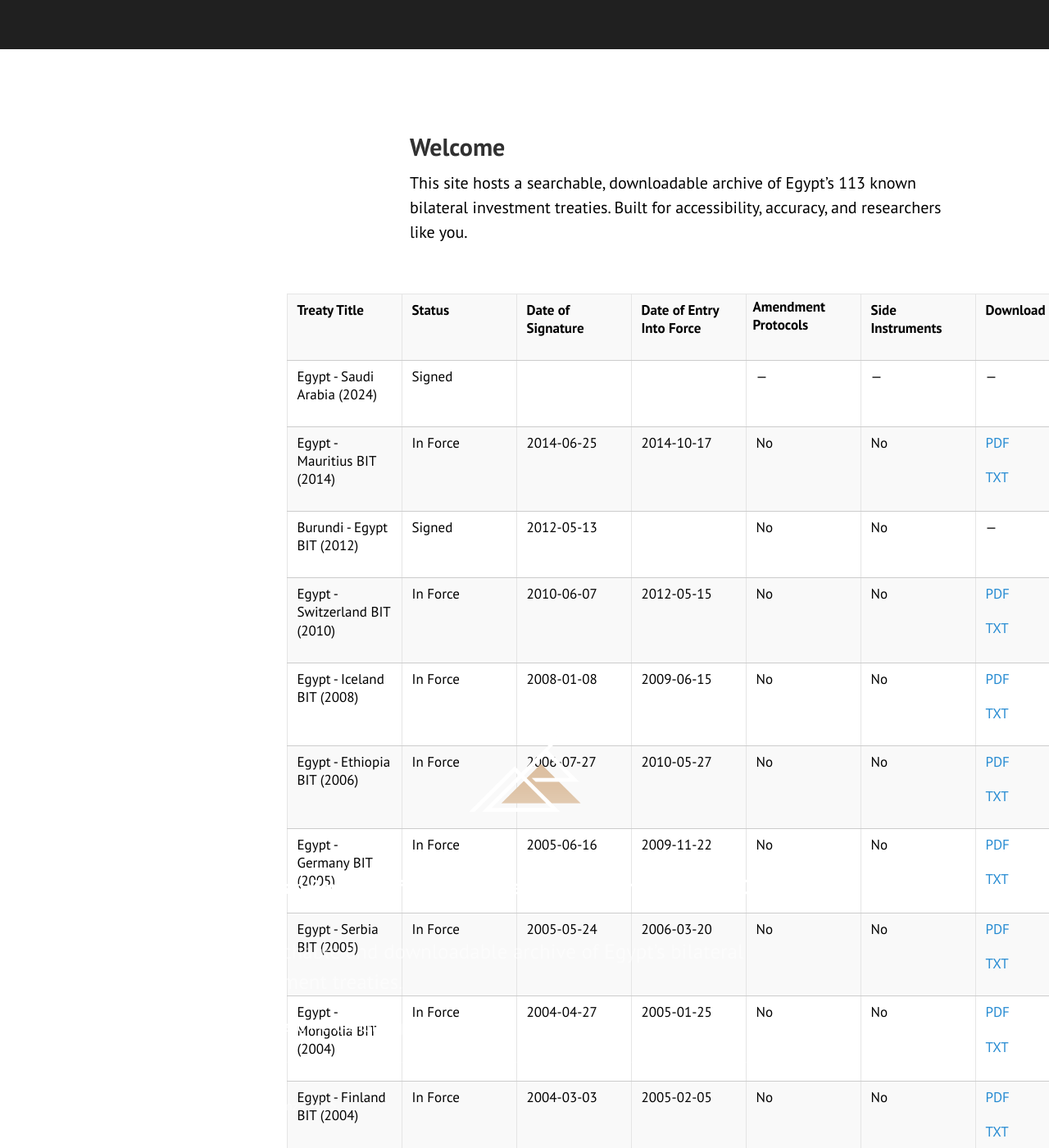
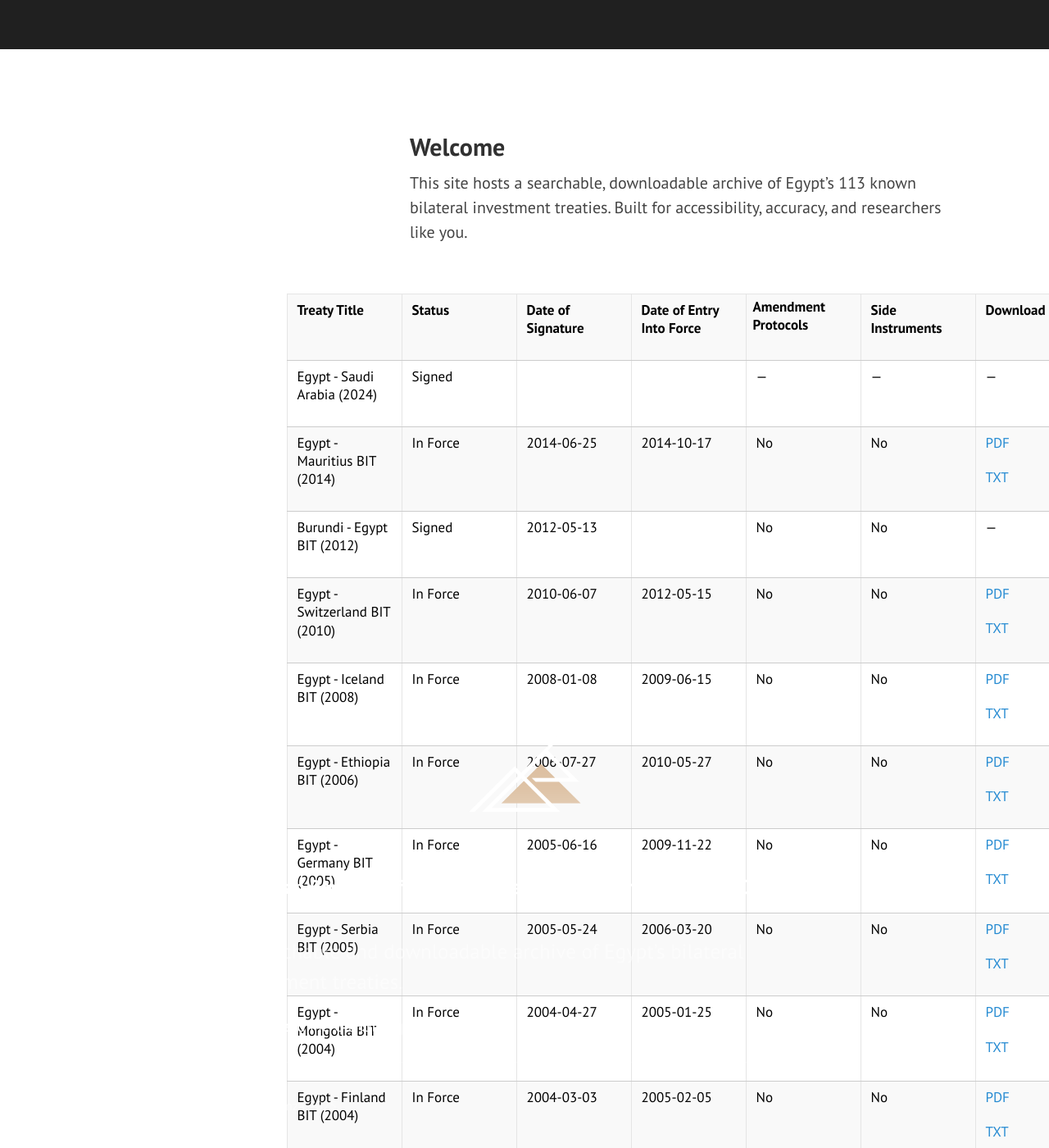
Before and after one commit to ayahamza1/MENABITs, a Jekyll site: the page built from index.md, in a window 1280 px wide and 1400 px high. Shown: the whole window at 82% size. Built offline with Jekyll 4.4.1, drawn with Linux system fonts in a browser that asks for light colours.

Commit message:
Update hyde.css

```diff
--- a/public/css/hyde.css
+++ b/public/css/hyde.css
@@ -208,3 +208,13 @@
   white-space: normal;
   word-break: break-word;
 }
+
+.hero h2 {
+  font-size: 1.5rem;
+  margin-bottom: 0.5rem;
+}
+
+.hero p {
+  font-size: 1rem;
+  color: #444;
+}
```
